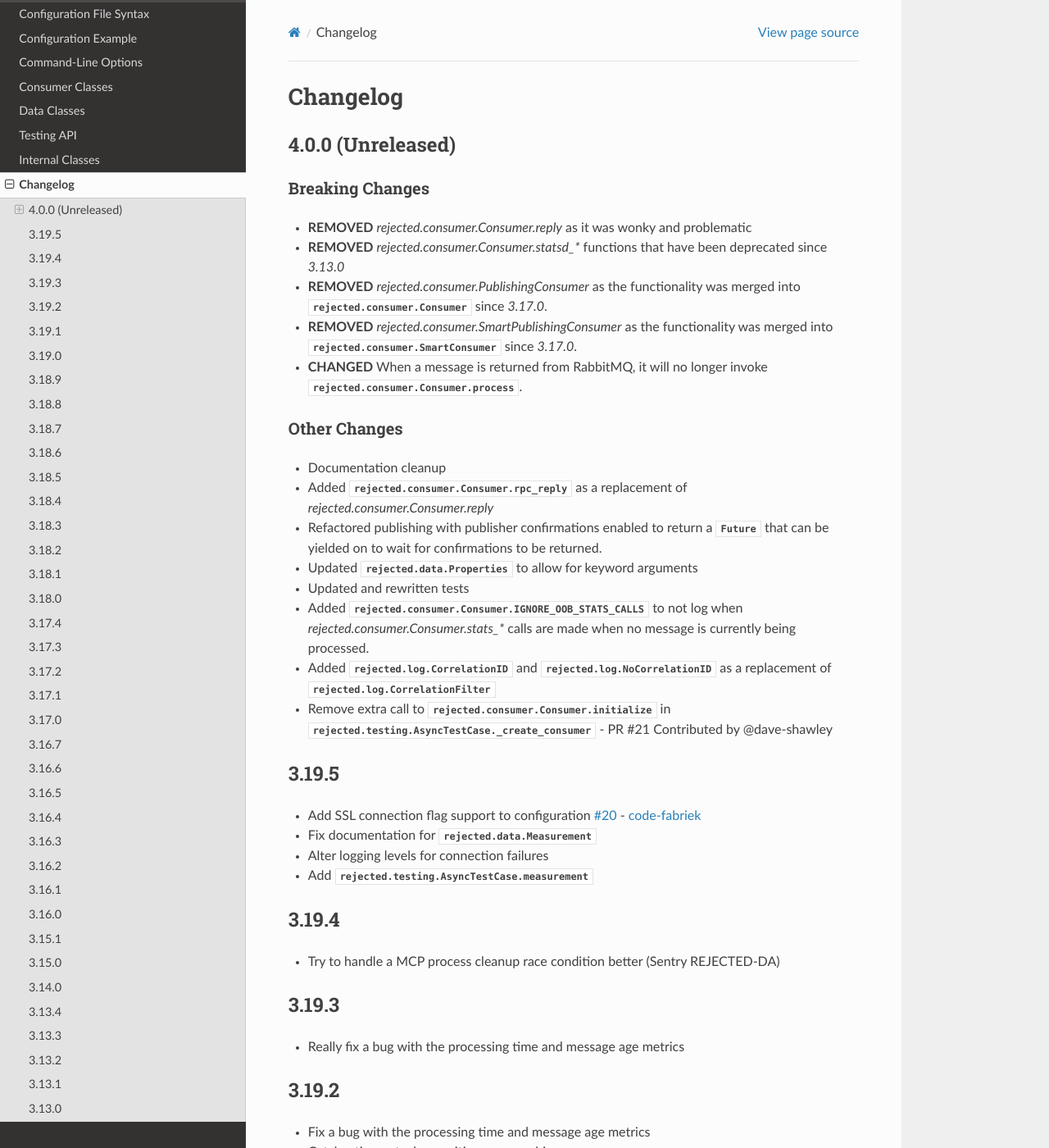
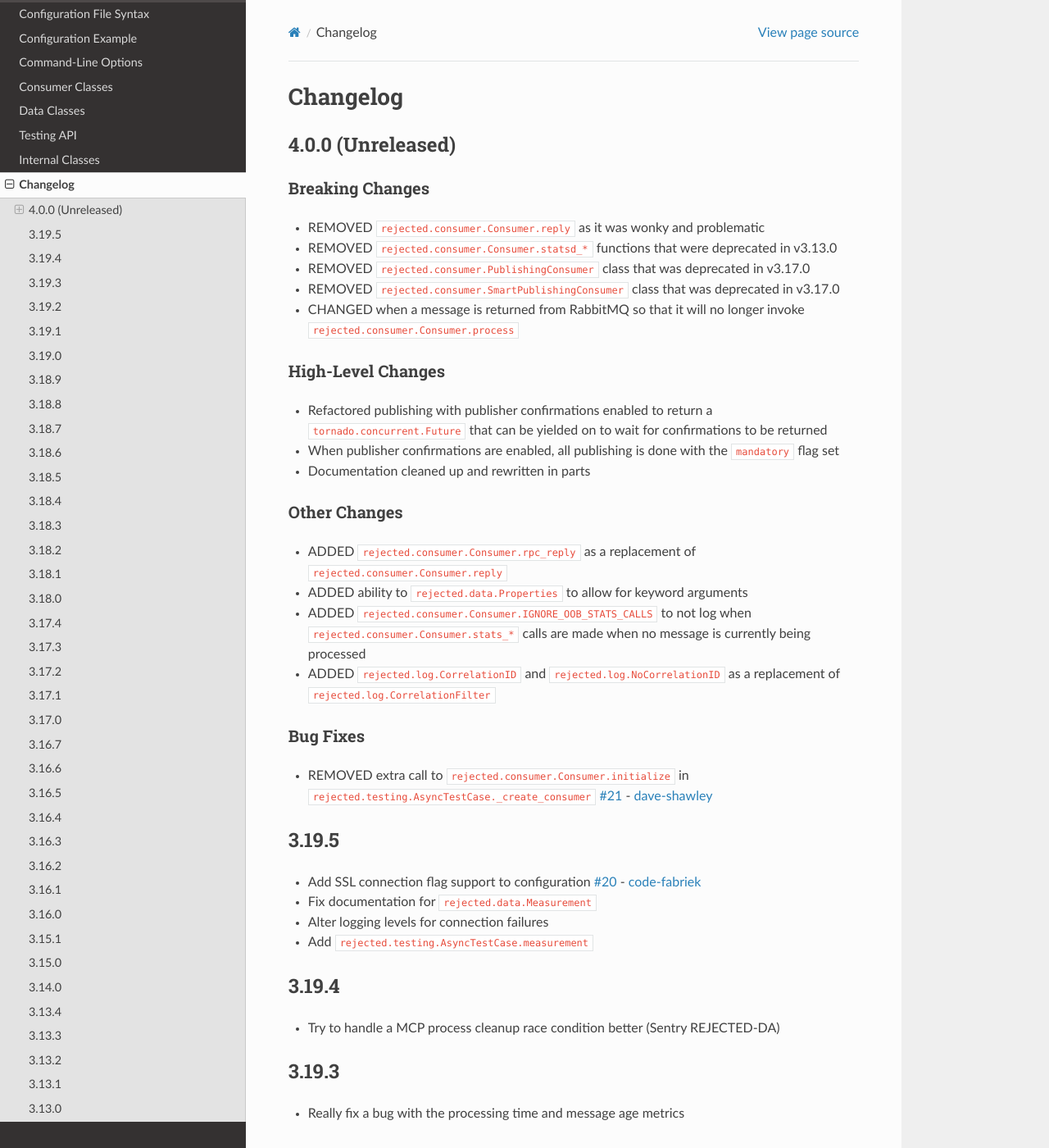
Before and after one commit to gmr/rejected, a Sphinx documentation site: the page built from docs/history.rst, in a window 1280 px wide and 1400 px high. Shown: the whole window at 82% size. Built offline with Sphinx 7.4.7 and the Read the Docs theme 2.0.0, drawn with Linux system fonts in a browser that asks for light colours; some of the changed text lies outside the part shown.

Commit message:
Cleanup changelog

````diff
--- a/docs/history.rst
+++ b/docs/history.rst
@@ -6,30 +6,36 @@ Changelog
 
 Breaking Changes
 ^^^^^^^^^^^^^^^^
-- **REMOVED** `rejected.consumer.Consumer.reply` as it was wonky and problematic
-- **REMOVED** `rejected.consumer.Consumer.statsd_*` functions that have been deprecated since `3.13.0`
-- **REMOVED** `rejected.consumer.PublishingConsumer` as the functionality was merged into :class:`rejected.consumer.Consumer` since `3.17.0`.
-- **REMOVED** `rejected.consumer.SmartPublishingConsumer` as the functionality was merged into :class:`rejected.consumer.SmartConsumer` since `3.17.0`.
-- **CHANGED** When a message is returned from RabbitMQ, it will no longer invoke :meth:`rejected.consumer.Consumer.process`.
+- REMOVED ``rejected.consumer.Consumer.reply`` as it was wonky and problematic
+- REMOVED ``rejected.consumer.Consumer.statsd_*`` functions that were deprecated in v3.13.0
+- REMOVED ``rejected.consumer.PublishingConsumer`` class that was deprecated in v3.17.0
+- REMOVED ``rejected.consumer.SmartPublishingConsumer`` class that was deprecated in v3.17.0
+- CHANGED when a message is returned from RabbitMQ so that it will no longer invoke ``rejected.consumer.Consumer.process``
+
+High-Level Changes
+^^^^^^^^^^^^^^^^^^
+- Refactored publishing with publisher confirmations enabled to return a ``tornado.concurrent.Future`` that can be yielded on to wait for confirmations to be returned
+- When publisher confirmations are enabled, all publishing is done with the ``mandatory`` flag set
+- Documentation cleaned up and rewritten in parts
 
 Other Changes
 ^^^^^^^^^^^^^
-- Documentation cleanup
-- Added :class:`rejected.consumer.Consumer.rpc_reply` as a replacement of `rejected.consumer.Consumer.reply`
-- Refactored publishing with publisher confirmations enabled to return a :class:`~tornado.concurrent.Future` that can be yielded on to wait for confirmations to be returned.
-- Updated :class:`rejected.data.Properties` to allow for keyword arguments
-- Updated and rewritten tests
-- Added :attr:`rejected.consumer.Consumer.IGNORE_OOB_STATS_CALLS` to not log when `rejected.consumer.Consumer.stats_*` calls are made when no message is currently being processed.
-- Added :class:`rejected.log.CorrelationID` and :class:`rejected.log.NoCorrelationID` as a replacement of :class:`rejected.log.CorrelationFilter`
-- Remove extra call to :py:meth:`rejected.consumer.Consumer.initialize` in :py:meth:`rejected.testing.AsyncTestCase._create_consumer` - PR #21 Contributed by @dave-shawley
+- ADDED ``rejected.consumer.Consumer.rpc_reply`` as a replacement of ``rejected.consumer.Consumer.reply``
+- ADDED ability to ``rejected.data.Properties`` to allow for keyword arguments
+- ADDED ``rejected.consumer.Consumer.IGNORE_OOB_STATS_CALLS`` to not log when ``rejected.consumer.Consumer.stats_*`` calls are made when no message is currently being processed
+- ADDED ``rejected.log.CorrelationID`` and ``rejected.log.NoCorrelationID`` as a replacement of ``rejected.log.CorrelationFilter``
+
+Bug Fixes
+^^^^^^^^^
+- REMOVED extra call to ``rejected.consumer.Consumer.initialize`` in ``rejected.testing.AsyncTestCase._create_consumer`` `#21 <https://github.com/gmr/rejected/pull/21>`_ - `dave-shawley <https://github.com/dave-shawley>`_
 
 3.19.5
 ------
 
 - Add SSL connection flag support to configuration `#20 <https://github.com/gmr/rejected/pull/20>`_ - `code-fabriek <https://github.com/code-fabriek>`_
-- Fix documentation for :py:class:`rejected.data.Measurement`
+- Fix documentation for ``rejected.data.Measurement``
 - Alter logging levels for connection failures
-- Add :py:attr:`rejected.testing.AsyncTestCase.measurement`
+- Add ``rejected.testing.AsyncTestCase.measurement``
 
 3.19.4
 ------
@@ -58,57 +64,57 @@ Other Changes
 - Sentry client changes:
   - Do not assign version, let the client figure that out
   - Do not specify the versions of loaded modules, let the client figure that out
-- Add `rejected.data.Measurement.add_duration`, changing the behavior of
+- Add ``rejected.data.Measurement.add_duration``, changing the behavior of
   recorded durations, creating a stack of timings instead of a single timing
   for the key. For InfluxDB submissions, if there is a only a single value,
   that metric will continue to submit as previous versions. If there are multiple,
   the average, min, max, median, and 95th percentile values will be submitted.
-- Add `rejected.consumer.Consumer.stats_add_duration`
-- Deprecate `rejected.consumer.Consumer.stats_add_timing`
-- Deprecate `rejected.consumer.Consumer.stats_add_timing`
-- Consumer tags are now in the format `[consumer-name]-[os PID]`
-- Created a base exception class `rejected.consumer.RejectedException`
-- `rejected.consumer.ConsumerException`, `rejected.consumer.MessageException`,
-  and `rejected.consumer.ProcessingException` extend `rejected.consumer.RejectedException`
-- If a `rejected.consumer.ConsumerException`, `rejected.consumer.MessageException`,
-  or `rejected.consumer.ProcessingException` are passed a keyword of `metric`,
+- Add ``rejected.consumer.Consumer.stats_add_duration``
+- Deprecate ``rejected.consumer.Consumer.stats_add_timing``
+- Deprecate ``rejected.consumer.Consumer.stats_add_timing``
+- Consumer tags are now in the format ``[consumer-name]-[os PID]``
+- Created a base exception class ``rejected.consumer.RejectedException``
+- ``rejected.consumer.ConsumerException``, ``rejected.consumer.MessageException``,
+  and ``rejected.consumer.ProcessingException`` extend ``rejected.consumer.RejectedException``
+- If a ``rejected.consumer.ConsumerException``, ``rejected.consumer.MessageException``,
+  or ``rejected.consumer.ProcessingException`` are passed a keyword of ``metric``,
   the consumer will automatically instrument a counter (statsd) or tag (InfluxDB)
-  using the `metric` value.
-- `rejected.consumer.ConsumerException`, `rejected.consumer.MessageException`,
-  and `rejected.consumer.ProcessingException` now support "new style" string formatting,
+  using the ``metric`` value.
+- ``rejected.consumer.ConsumerException``, ``rejected.consumer.MessageException``,
+  and ``rejected.consumer.ProcessingException`` now support "new style" string formatting,
   automatically applying the args and keyword args that are passed into the creation
   of the exception.
 - Logging levels for exceptions changed:
-  - `rejected.consumer.ConsumerException` are logged with error
-  - `rejected.consumer.MessageException` are logged with info
-  - `rejected.consumer.ProcessingException` are logged with warning
+  - ``rejected.consumer.ConsumerException`` are logged with error
+  - ```rejected.consumer.MessageException`` are logged with info
+  - ```rejected.consumer.ProcessingException`` are logged with warning
 - Fix the handling of child startup failures in the MCP
 - Fix a bug where un-configured consumers caused an exception in the MCP
 - Handle the edge case when a connection specified in the consumer config does not exist
 - Refactor how the version of the consumer module or package is determined
-- Add `ProcessingException` as a top-level package export
+- Add ``ProcessingException`` as a top-level package export
 - Fix misc docstrings
-- Fix the use of `SIGABRT` being used from child processes to notify the MCP when
-  processes exit, instead register for `SIGCHLD` in the MCP.
+- Fix the use of ``SIGABRT`` being used from child processes to notify the MCP when
+  processes exit, instead register for ``SIGCHLD`` in the MCP.
 
 3.18.9
 ------
 
-- Added :meth:`rejected.testing.AsyncTestCase.published_messages` and :class:`rejected.testing.PublishedMessage`
+- Added ``rejected.testing.AsyncTestCase.published_messages`` and ``rejected.testing.PublishedMessage``
 - Updated testing documentation
 - Updated the setup.py extras install for testing to install all testing dependencies
-- Made `raven` optional in `rejected.testing`
+- Made ``raven`` optional in ``rejected.testing``
 
 3.18.8
 ------
 
-- Fix the mocks in `rejected.testing`
+- Fix the mocks in ``rejected.testing``
 
 3.18.7
 ------
 
 - Fix child process errors in shutdown
-- Fix unfiltered connection list returned to a process, introduced in 3.18.4
+- Fix unfiltered connection list returned to a process, introduced in v3.18.4
 
 3.18.6
 ------
@@ -124,8 +130,8 @@ Other Changes
 ------
 
 - Handle UNHANDLED_EXCEPTION in rejected.testing
-- Add the `rejected.consumer.Consumer.io_loop` property
-- Add the `testing` setup.py `extras_require` entry
+- Add the ``rejected.consumer.Consumer.io_loop`` property
+- Add the ``testing`` setup.py ``extras_require`` entry
 
 3.18.3
 ------
@@ -163,7 +169,7 @@ Other Changes
 3.17.2
 ------
 
-- Don't blow up if `stats` is not defined in config
+- Don't blow up if ``stats`` is not defined in config
 
 3.17.1
 ------
@@ -174,17 +180,17 @@ Other Changes
 3.17.0
 ------
 
-- `rejected.testing` updates
-- Add automatic assignment of `correlation-id` to `rejected.consumer.Consumer`
-- Only use `sentry_client` if it’s configured
-- Behavior change: Don't spawn a process per connection, Spawn `qty` consumers with N connections
+- ``rejected.testing`` updates
+- Add automatic assignment of ``correlation-id`` to ``rejected.consumer.Consumer``
+- Only use ``sentry_client`` if it’s configured
+- Behavior change: Don't spawn a process per connection, Spawn ``qty`` consumers with N connections
 - Add State.is_active
 - Add attributes for the connection the message was received on and if the message was published by the consumer and returned by RabbitMQ
-- Deprecate `PublishingConsumer` and `SmartPublishingConsumer`, folding them into `Consumer` and `SmartConsumer` respectively
+- Deprecate ``PublishingConsumer`` and ``SmartPublishingConsumer``, folding them into ``Consumer`` and ``SmartConsumer`` respectively
 - Refactor to not have a singular channel instance, but rather a dict of channels for all connections
 - Add the ability to specify a channel to publish a message on, defaulting to the channel the message was delivered on
 - Add a property that indicates the current message that is being processed was returned by RabbitMQ
-- Change `Consumer._execute` and `Consumer._set_channel` to be “public” but will hide from docs.
+- Change ``Consumer._execute`` and ``Consumer._set_channel`` to be “public” but will hide from docs.
 - Major Process refactor
     - Create a new Connection class to isolate direct AMQP connection/channel management from the Process class.
     - Alter Process to allow for multiple connections. This allows a consumer to consume from multiple AMQP broker connections or have AMQP broker connections that are not used for consuming. This could be useful for consuming from one broker and publishing to another broker in a different data center.
@@ -211,7 +217,7 @@ Other Changes
 3.16.4
 ------
 
-- Update logging levels in `rejected.consumer.Consumer._execute`
+- Update logging levels in ``rejected.consumer.Consumer._execute``
 - Set exception error strings in per-request measurements
 
 3.16.3
@@ -227,12 +233,12 @@ Other Changes
 3.16.1
 ------
 
-- Add `rejected.consumer.Consumer.send_exception_to_sentry`
+- Add ``rejected.consumer.Consumer.send_exception_to_sentry``
 
 3.16.0
 ------
 
-- Add `rejected.testing` testing framework
+- Add ``rejected.testing`` testing framework
 
 3.15.1
 ------
@@ -256,18 +262,18 @@ Other Changes
 3.13.4
 ------
 
-- Properly handle finishing in `rejected.consumer.Consumer.prepare`
+- Properly handle finishing in ``rejected.consumer.Consumer.prepare``
 - Fix default/class level config of error exchange, etc
 
 3.13.3
 ------
 
-- Fix `rejected.consumer.Consumer.stats_track_duration`
+- Fix ``rejected.consumer.Consumer.stats_track_duration``
 
 3.13.2
 ------
 
-- Better backwards compatibility with `rejected.consumer.Consumer` "stats" commands
+- Better backwards compatibility with ``rejected.consumer.Consumer`` "stats" commands
 
 3.13.1
 ------
````
